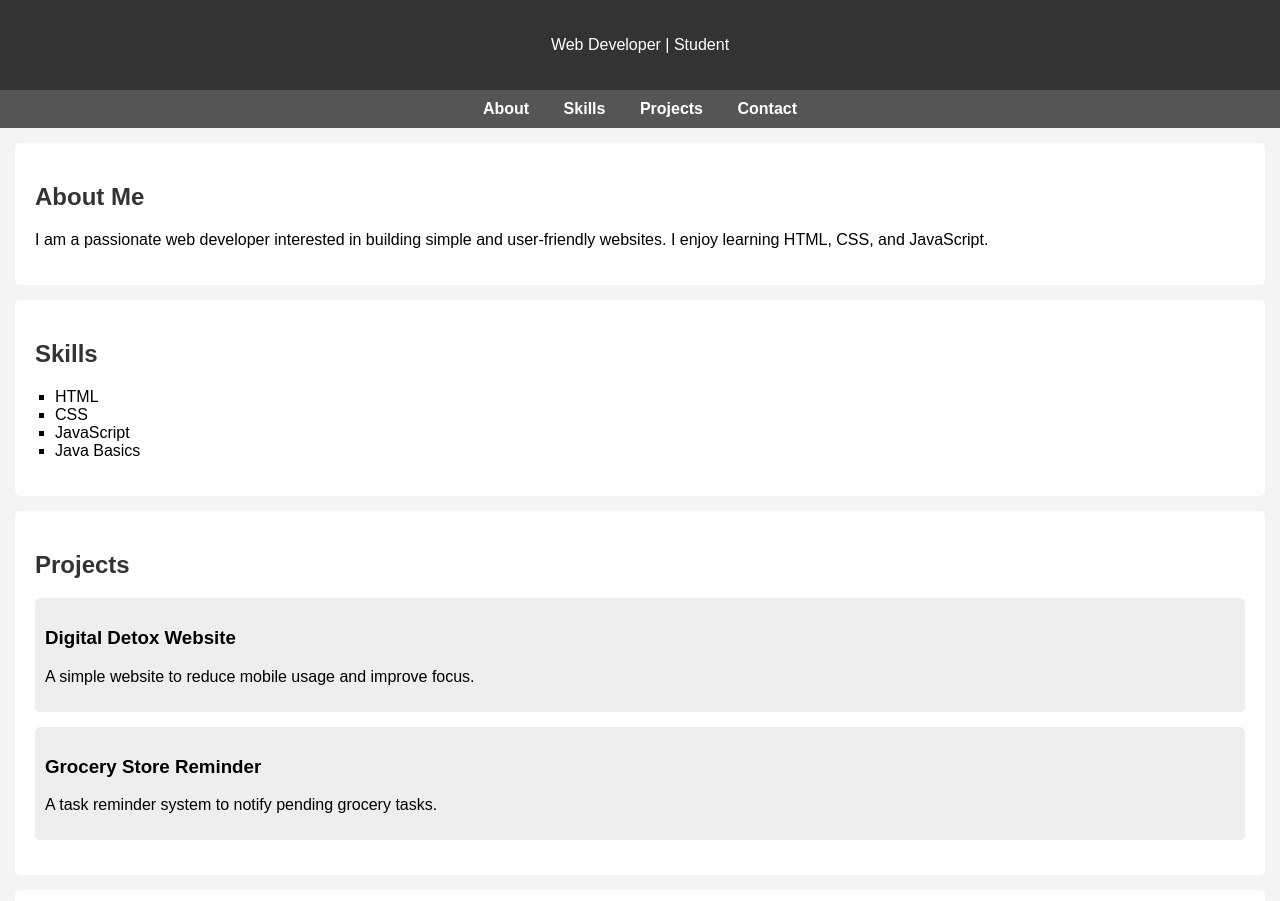
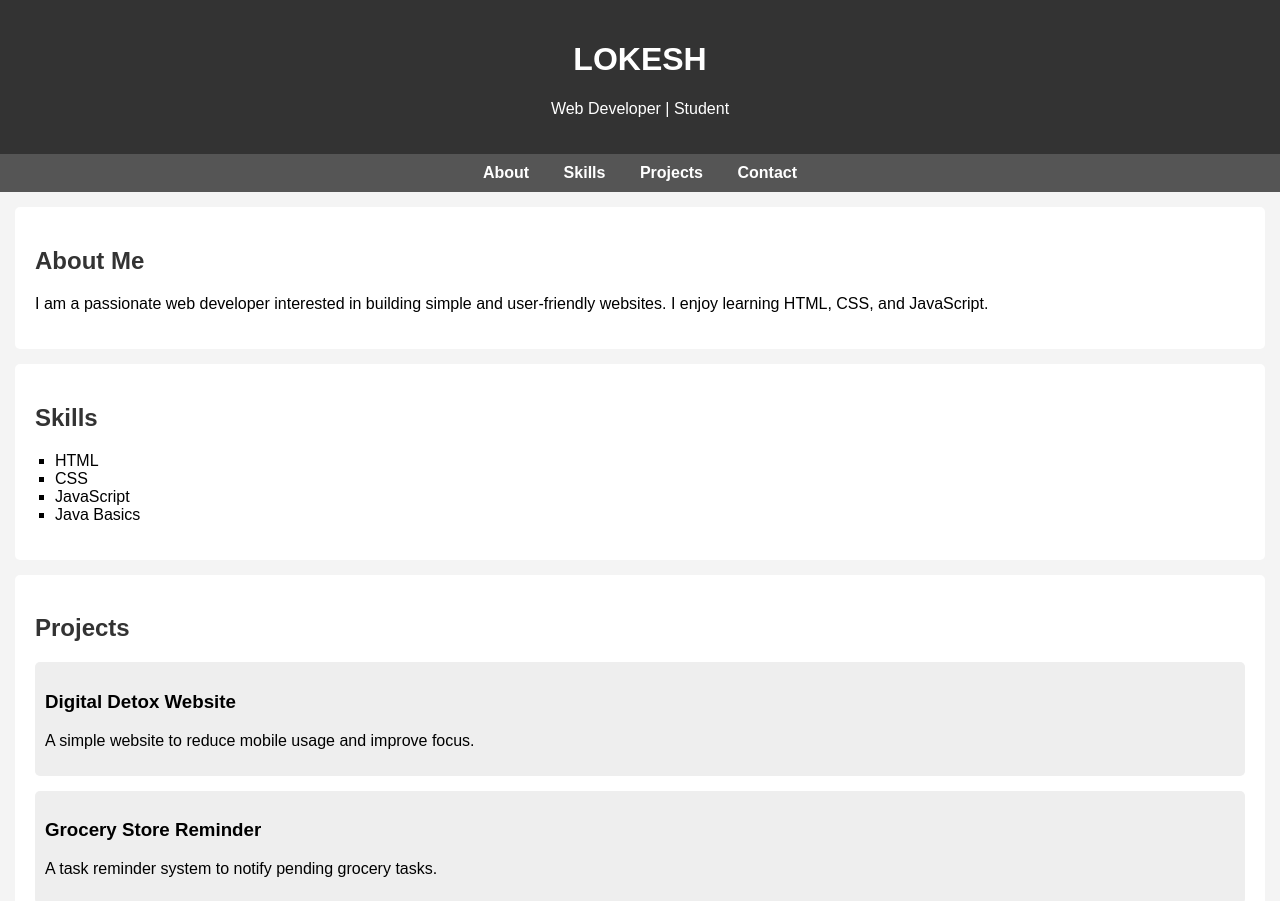
Before and after one commit to lokesh331/personal-portfolio, a plain HTML site: page index.html in a window 1280 px wide. Shown: the top 901 px of the page. Drawn offline with Linux system fonts and the light colour scheme.

Commit message:
Update index.html

```diff
--- a/index.html
+++ b/index.html
@@ -8,7 +8,7 @@
 <body>
 
     <header>
-
+        <h1> LOKESH </h1>
         <p>Web Developer | Student</p>
     </header>
 
```
